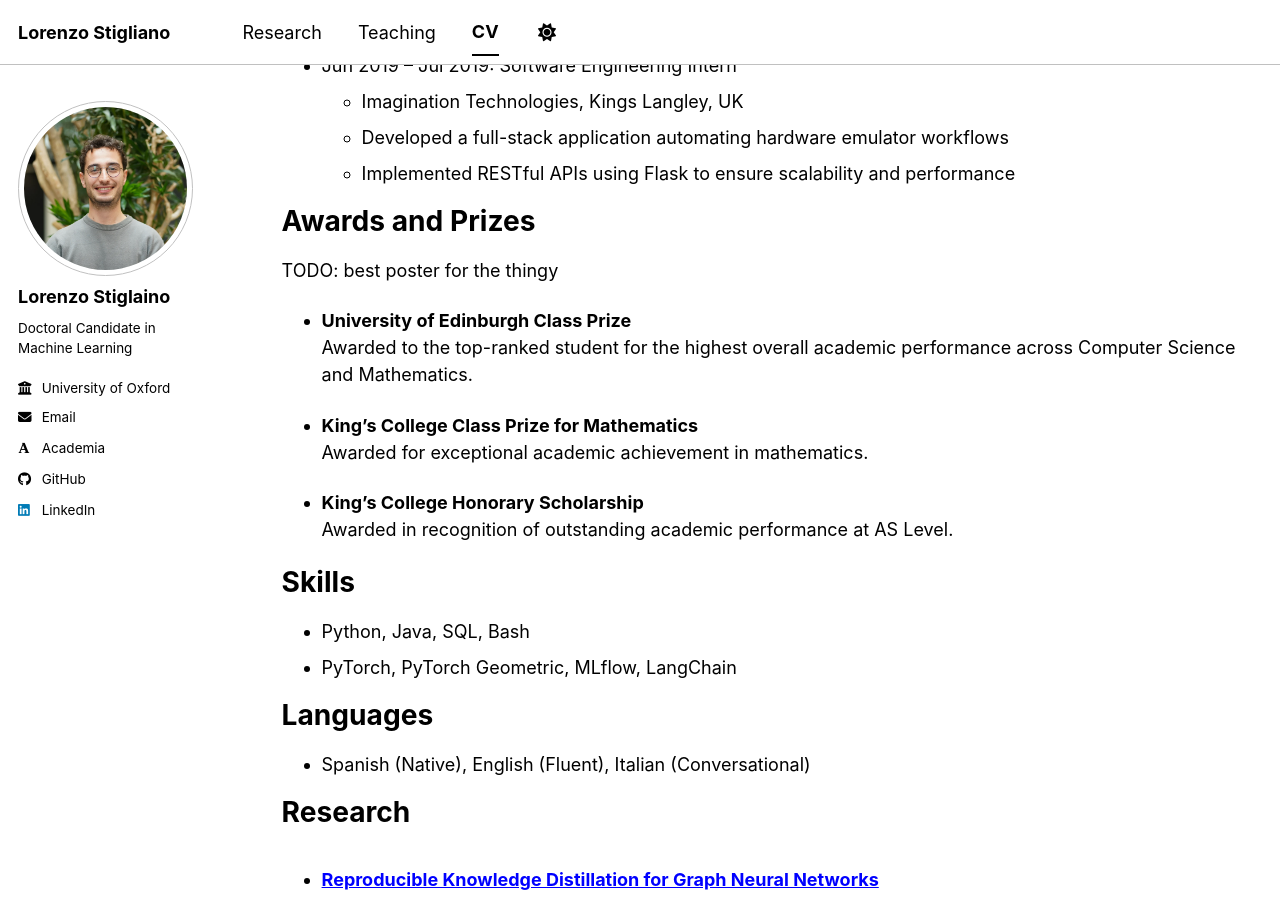
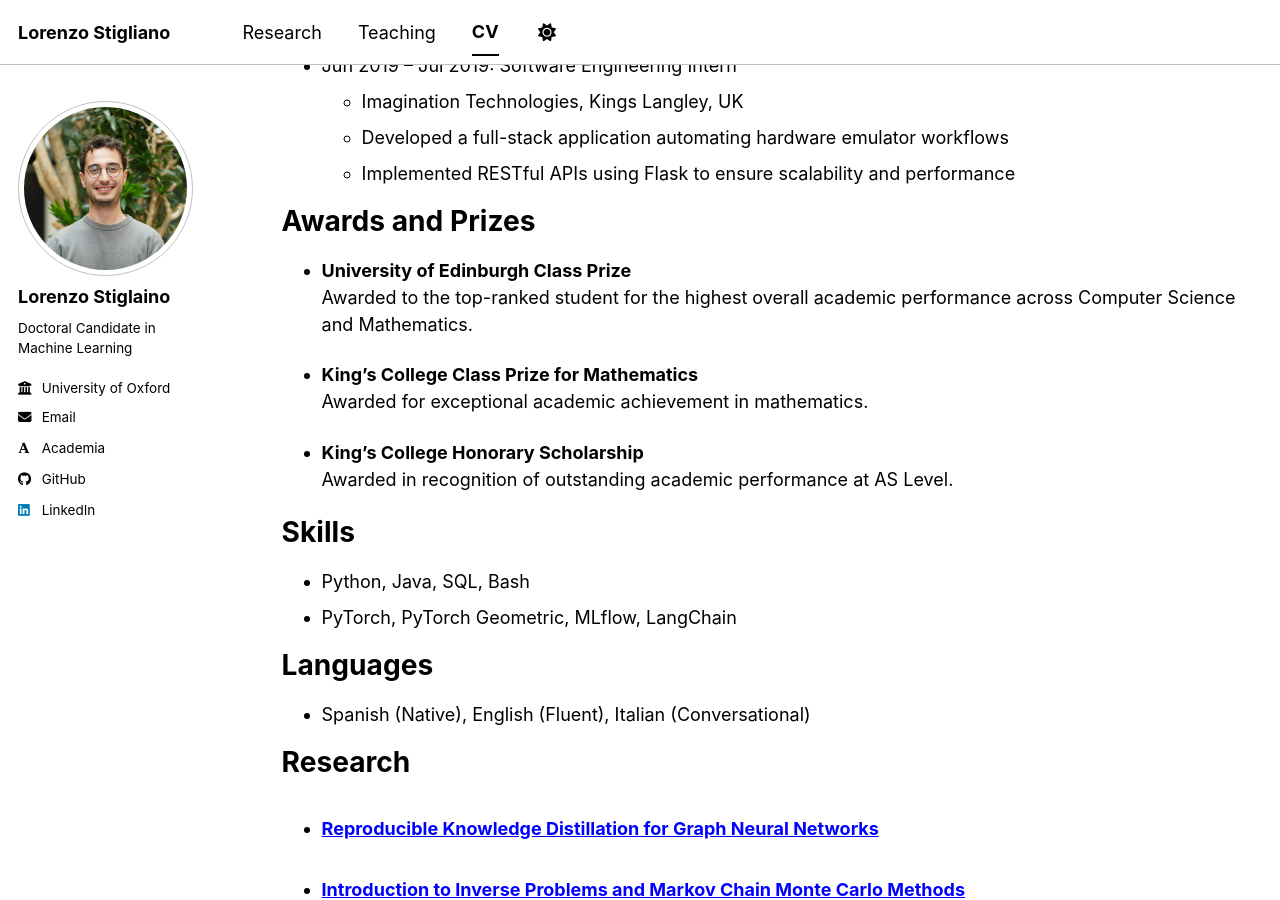
Before and after one commit to LorenzoStigliano/lorenzostigliano.github.io, a Jekyll site: the page built from _pages/cv.md, in a window 1280 px wide and 900 px high, scrolled down 1338 px. Built offline with Jekyll 4.4.1, drawn with Linux system fonts in a browser that asks for light colours; some web fonts are replaced; a script bundle is joined from its source files by our own code; library files that are not in the unit come from our copies.

Commit message:
remove poster

```diff
--- a/_pages/cv.md
+++ b/_pages/cv.md
@@ -58,8 +58,6 @@
 Awards and Prizes
 ======
 
-TODO: best poster for the thingy
-
 * **University of Edinburgh Class Prize**
   Awarded to the top-ranked student for the highest overall academic performance across Computer Science and Mathematics.
 
```
